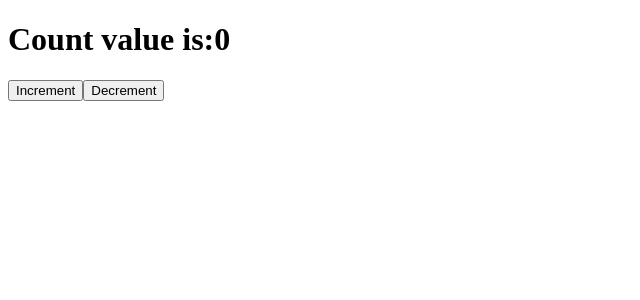
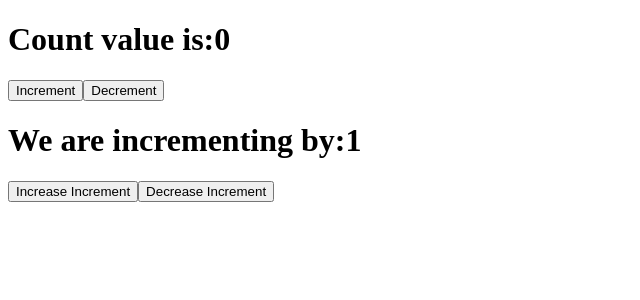
Before and after one commit to DarwinMelaya/Learnin-React, a React (Vite) app in the folder frontend/: page / in a window 1280 px wide. Shown: the top 300 px of the page, without its empty margins (0-640 px from the left). Built offline with nearby package versions, Linux system fonts and the light colour scheme.

Commit message:
Creating Multiple States In React

```diff
--- a/frontend/src/components/Counter.jsx
+++ b/frontend/src/components/Counter.jsx
@@ -2,17 +2,28 @@
 
 export default function Counter() {
   const [count, setCount] = useState(0);
+  const [incrementBy, setIncrementBy] = useState(1);
   function increment() {
-    setCount(count + 1);
+    setCount(count + incrementBy);
   }
   function decrement() {
-    setCount(count - 1);
+    setCount(count - incrementBy);
+  }
+  function increaseIncrement() {
+    setIncrementBy(incrementBy + 1);
+  }
+  function decreaseIncrement() {
+    setIncrementBy(incrementBy - 1);
   }
   return (
     <div>
       <h1>Count value is:{count}</h1>
       <button onClick={increment}>Increment</button>
       <button onClick={decrement}>Decrement</button>
+
+      <h1>We are incrementing by:{incrementBy}</h1>
+      <button onClick={increaseIncrement}>Increase Increment</button>
+      <button onClick={decreaseIncrement}>Decrease Increment</button>
     </div>
   );
 }
```
